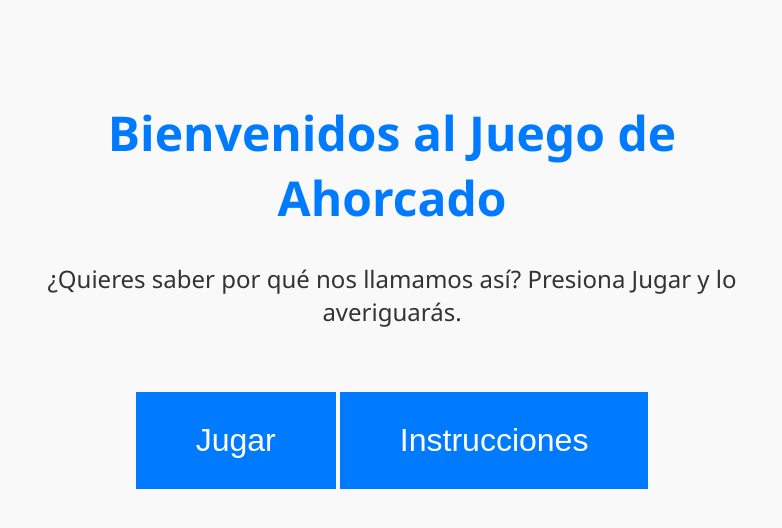
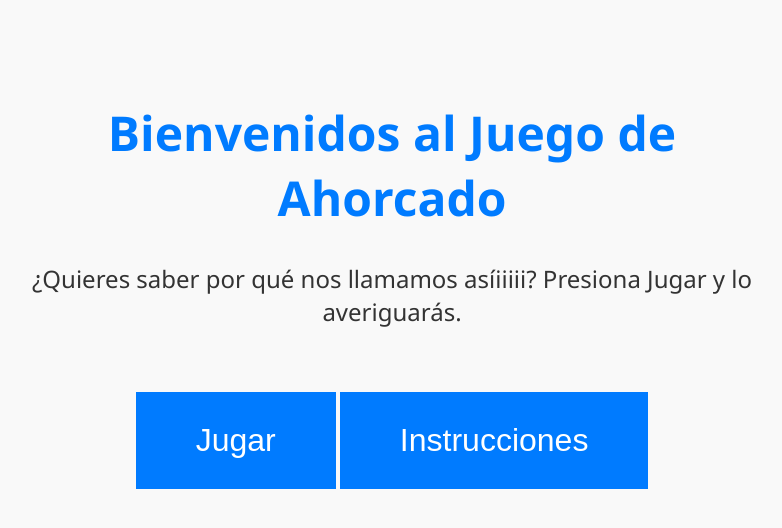
Before and after one commit to LautiHumilde/JuegoAhorcados.github.io, a plain HTML site: page bienvenidos.html in a window 1280 px wide. Shown: the whole page, without its empty margins (248-1030 px from the left). Drawn offline with Linux system fonts and the light colour scheme.

Commit message:
Update bienvenidos.html

```diff
--- a/bienvenidos.html
+++ b/bienvenidos.html
@@ -41,7 +41,7 @@
 <body>
     <div id="welcome-container">
         <h1>Bienvenidos al Juego de Ahorcado</h1>
-        <p>¿Quieres saber por qué nos llamamos así? Presiona Jugar y lo averiguarás.</p>
+        <p>¿Quieres saber por qué nos llamamos asíiiiii? Presiona Jugar y lo averiguarás.</p>
         <button onclick="startGame()">Jugar</button>
         <button onclick="goToInstructions()">Instrucciones</button>
     </div>
```
